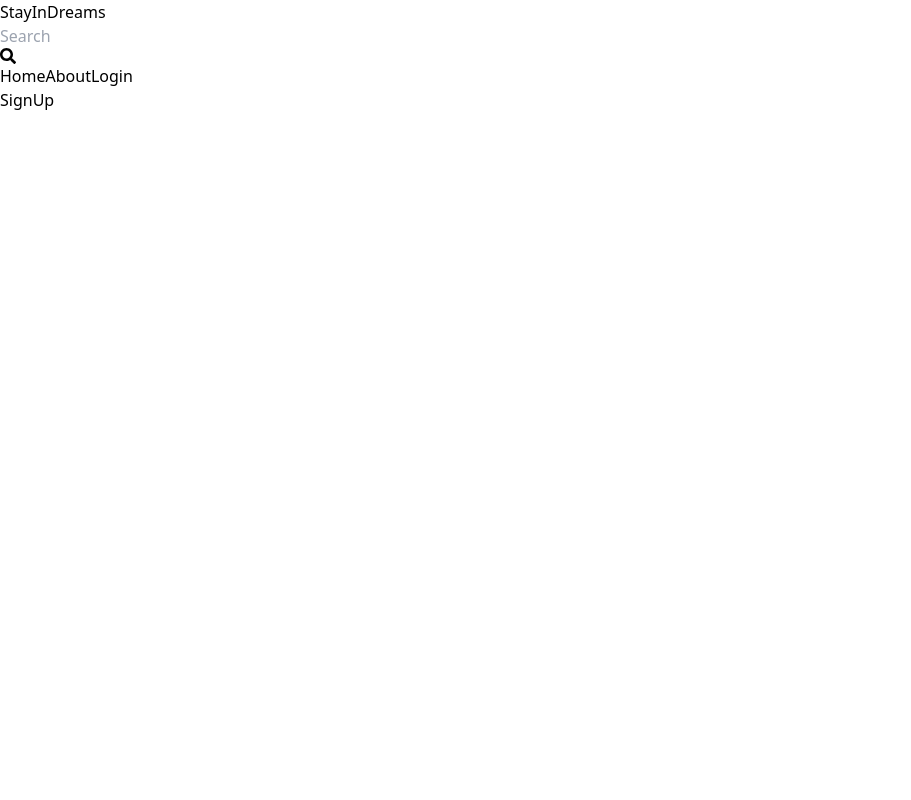
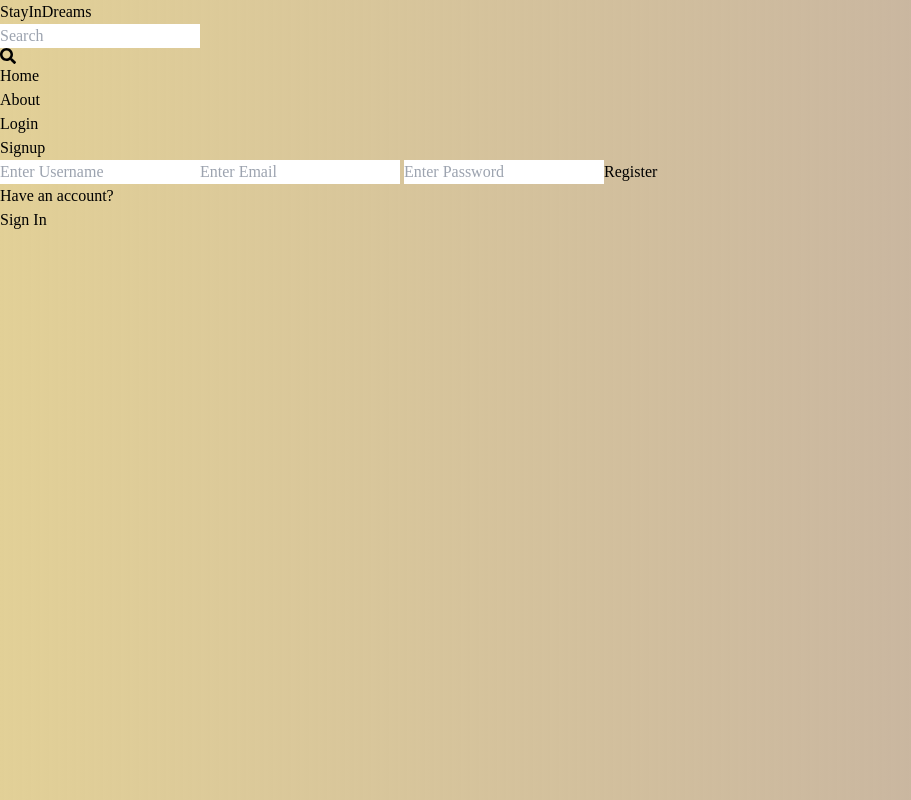
Before and after one commit to gargshivam1101/stay-in-dreams, a React (Vite) app in the folder client/: page /signup in a window 1280 px wide. Shown: the whole page, without its empty margins (0-911 px from the left). Built offline with nearby package versions, Linux system fonts and the light colour scheme.

Commit message:
Signup UI and BG Change

```diff
--- a/client/src/components/Header.jsx
+++ b/client/src/components/Header.jsx
@@ -25,21 +25,21 @@
         {/* Menu */}
         <ul className="flex gap-4">
           <Link to="/">
-            <l1 className="hidden sm:inline text-amber-700 hover:underline hover:text-red-600">
+            <li className="hidden sm:inline text-amber-700 hover:underline hover:text-red-600">
               Home
-            </l1>
+            </li>
           </Link>
 
           <Link to="/about">
-            <l1 className="hidden sm:inline text-amber-700 hover:underline hover:text-red-600">
+            <li className="hidden sm:inline text-amber-700 hover:underline hover:text-red-600">
               About
-            </l1>
+            </li>
           </Link>
 
           <Link to="/login">
-            <l1 className="inline text-amber-700 hover:underline hover:text-red-600">
+            <li className="inline text-amber-700 hover:underline hover:text-red-600">
               Login
-            </l1>
+            </li>
           </Link>
         </ul>
       </div>
--- a/client/src/index.css
+++ b/client/src/index.css
@@ -1,3 +1,9 @@
 @tailwind base;
 @tailwind components;
 @tailwind utilities;
+
+body {
+    font-family: "Raleway", serif !important;
+    -webkit-font-smoothing: antialiased;
+    background-image: linear-gradient(to left, rgba(112, 68, 47, 0.441), rgb(226, 208, 151));
+}
--- a/client/src/pages/SignUp.jsx
+++ b/client/src/pages/SignUp.jsx
@@ -1,5 +1,40 @@
-import React from "react";
+import { Link } from "react-router-dom";
 
 export default function SignUp() {
-  return <div>SignUp</div>;
+  return (
+    <div className="p-3 max-w-lg mx-auto">
+      <h1 className="text-3xl text-center font-bold my-7 text-amber-700">
+        Signup
+      </h1>
+      <form className="flex flex-col gap-4">
+        <input
+          type="text"
+          placeholder="Enter Username"
+          className="border p-3 rounded-lg bg-amber-50 focus:outline-none"
+          id="username"
+        />
+        <input
+          type="text"
+          placeholder="Enter Email"
+          className="border p-3 rounded-lg bg-amber-50 focus:outline-none"
+          id="email"
+        />{" "}
+        <input
+          type="text"
+          placeholder="Enter Password"
+          className="border p-3 rounded-lg bg-amber-50 focus:outline-none"
+          id="password"
+        />
+        <button className="bg-amber-700 text-white p-3 px-10 rounded-lg uppercase hover:opacity-95 disabled:opacity-80 max-w-48 self-center">
+          Register
+        </button>
+      </form>
+      <div className="flex gap-1 mt-5">
+        <p className="text-amber-700">Have an account?</p>
+        <Link to={"/login"}>
+          <span className="text-cyan-700">Sign In</span>
+        </Link>
+      </div>
+    </div>
+  );
 }
```
